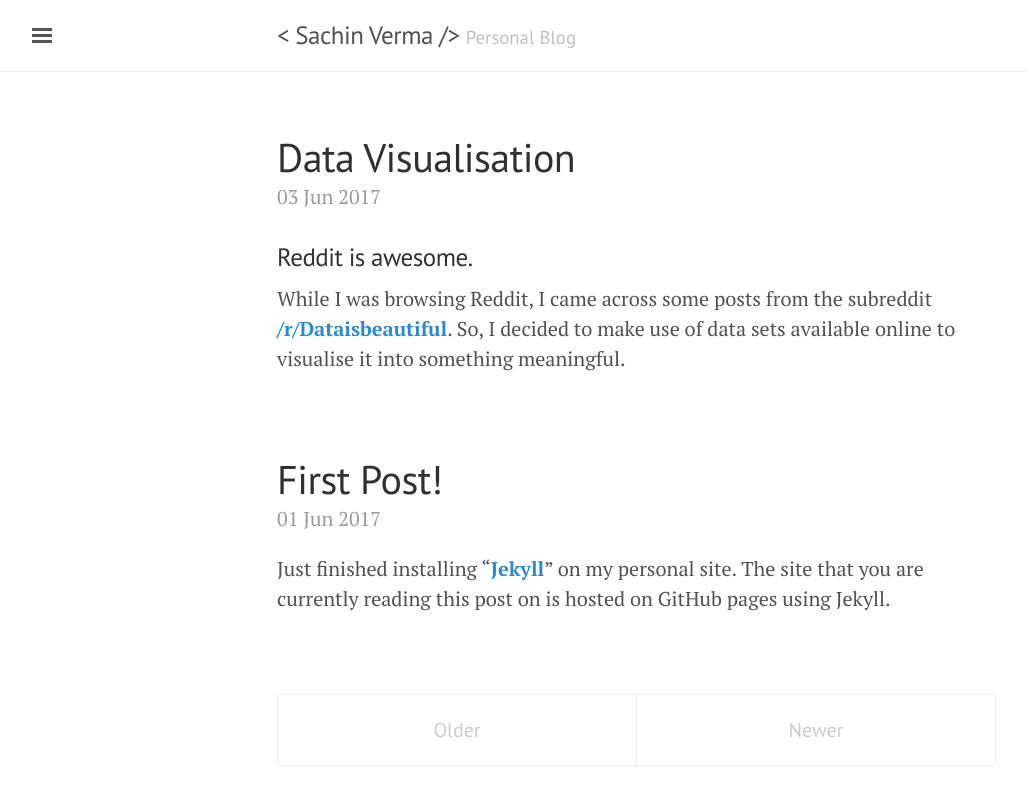
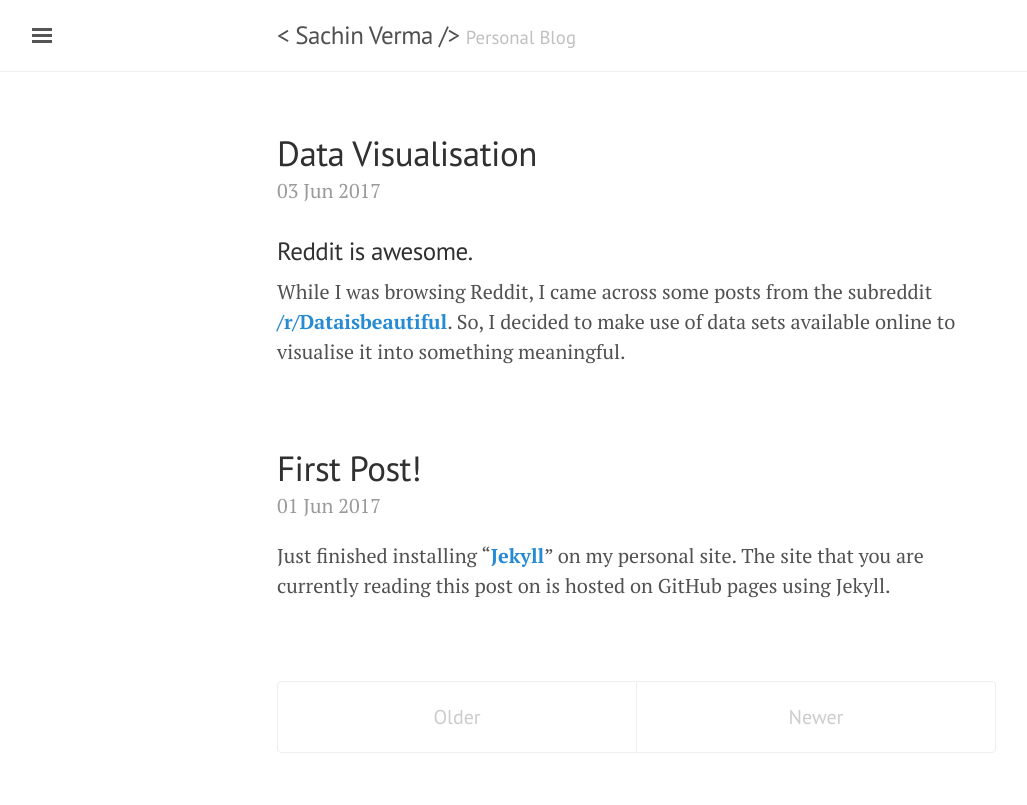
Before and after one commit to vermasachin/vermasachin.github.io, a Jekyll site: the page built from index.html, in a window 1280 px wide. Shown: the top 805 px of the page, without its empty margins (3-1030 px from the left). Built offline with Jekyll 4.4.1, drawn with Linux system fonts in a browser that asks for light colours; the list of posts is cut into pages by our own code.

Commit message:
changed h1 size

```diff
--- a/public/css/poole.css
+++ b/public/css/poole.css
@@ -88,7 +88,7 @@ h1, h2, h3, h4, h5, h6 {
   text-rendering: optimizeLegibility;
 }
 h1 {
-  font-size: 2rem;
+  font-size: 1.75rem;
 }
 h2 {
   margin-top: 1rem;
```
